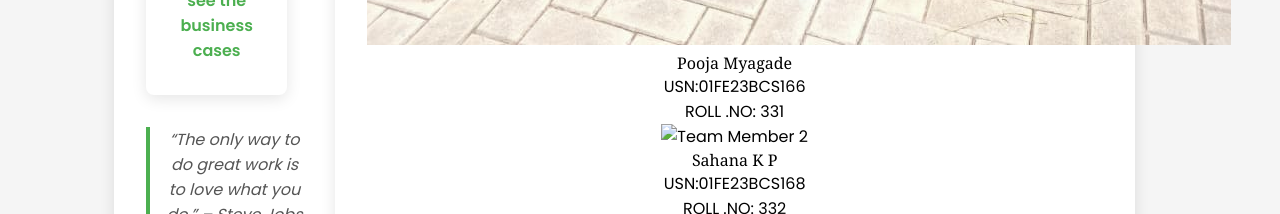
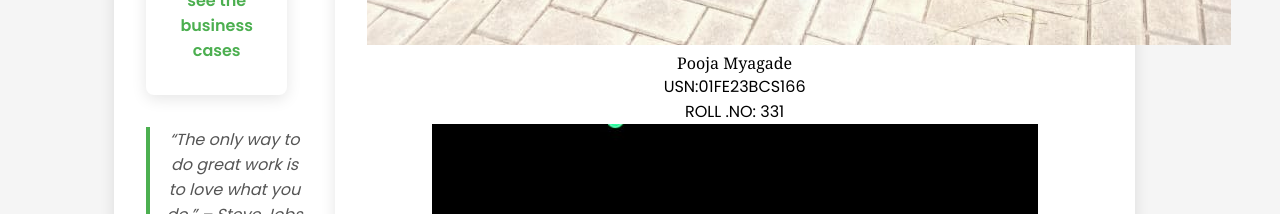
Before and after one commit to sahanakp930/sahana.github.io, a plain HTML site: page index.html in a window 1280 px wide. Shown: the part 1240-1454 px from the top of the page. Drawn offline with Linux system fonts and the light colour scheme.

Commit message:
Update index.html

```diff
--- a/index.html
+++ b/index.html
@@ -69,7 +69,7 @@
             </div>
 
             <div class="team-member">
-                <img src="/topic.github.io/image/" alt="Team Member 2" class="profile-pic">
+                <img src="https://github.com/sahanakp930/sahana.github.io/blob/main/images/Sahana.jpeg?raw=true" alt="Team Member 2" class="profile-pic">
                 <div class="member-info">
                     <p style="font-family: 'Georgia', 'Times New Roman', Times, serif; " class="name">Sahana K P</p>
                     <p class="usn">USN:01FE23BCS168</p>
```
